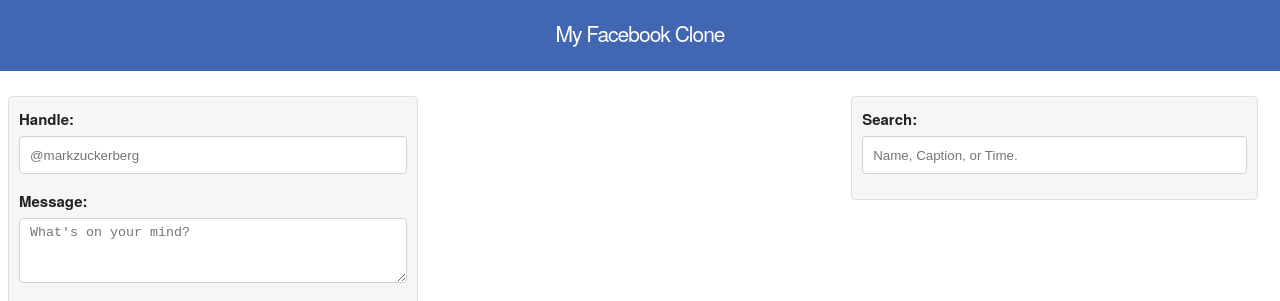
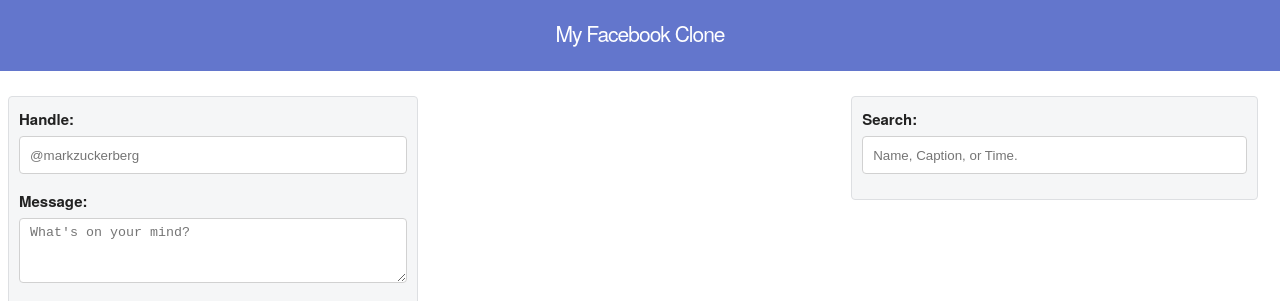
Before and after one commit to stefanwerleman/facebook-clone, a website: page client/index.html in a window 1280 px wide. Shown: the top 301 px of the page. Drawn offline with nearby package versions, Linux system fonts and the light colour scheme; no server answers.

Commit message:
Changed Nav color

```diff
--- a/client/styles.css
+++ b/client/styles.css
@@ -2,19 +2,18 @@
 .header-container
 {
    font-family: inherit;
-   background-color: #4267B2;
+   background-color: #6376CC;
    text-align: center;
    position: fixed;
    width: 100%;
-   z-index: 1;
    top: 0px;
    left: 0px;
+   z-index: 1;
 }
 
 .title
 {
    color: white;
-   background-color: #4267B2;
    font-size: 1.4em;
    margin-top: 15px;
    display: inline-block;
@@ -89,7 +88,6 @@
 {
    display: inline-block;
    position: absolute;
-   background-color: white;
    width: 33%;
    font-family: inherit;
    top: 12%;
@@ -99,6 +97,7 @@
 .post-container
 {
    display: block;
+   background-color: white;
    border: 1px solid #dddfe2;
    border-radius: 4px;
    padding: 10px;
```
Also changed, not shown: client/index.html (+1 -0 lines), client/package.json (added, +12 -0 lines), 1 other file.
